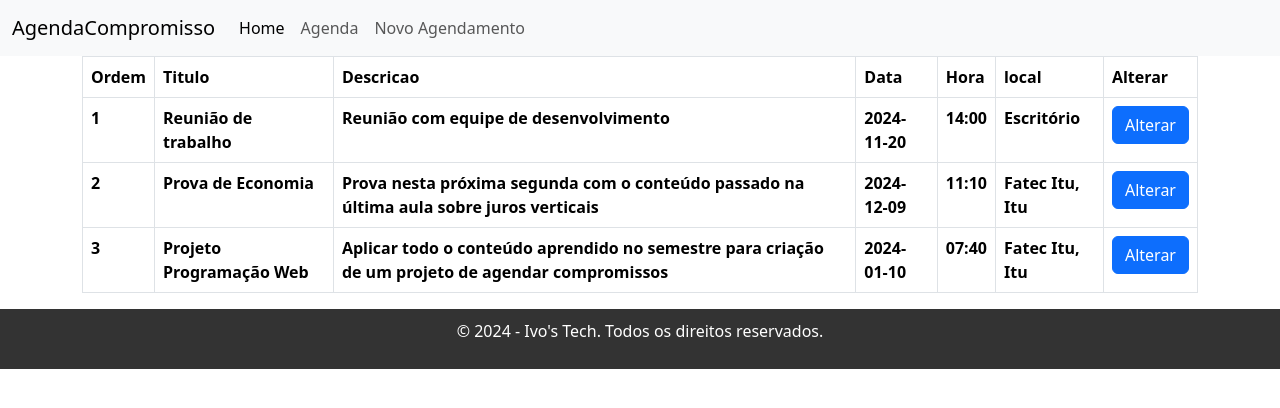
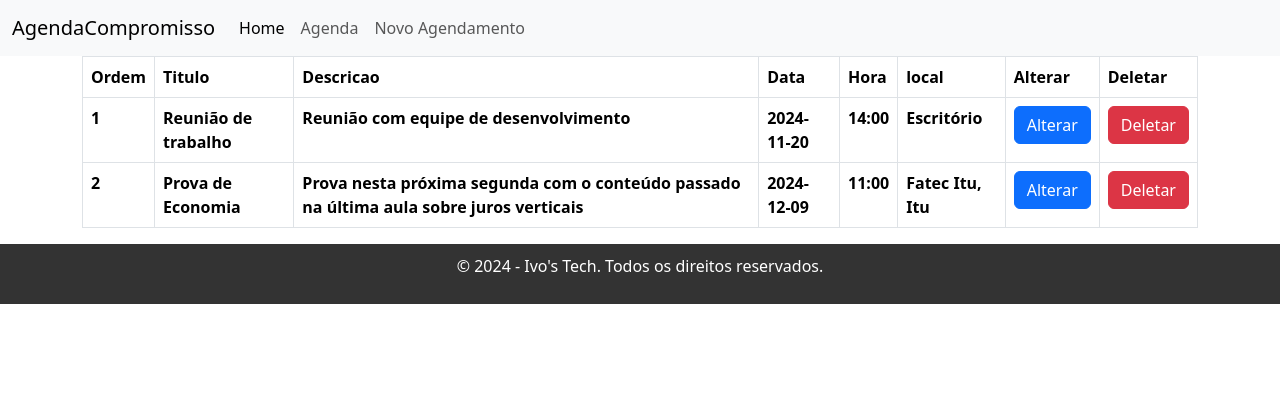
Before and after one commit to ivoosa7/ProjectFinalAngularFrontEnd, an Angular app: page /compromissos in a window 1280 px wide. Shown: the top 408 px of the page. Built offline with nearby package versions, Linux system fonts and the light colour scheme; data requests are answered from the project's data file.

Commit message:
Função deletar funcionando corretamente e finalizando a criação das 4 principais funções do crud

```diff
--- a/db.json
+++ b/db.json
@@ -13,15 +13,7 @@
       "titulo": "Prova de Economia",
       "descricao": "Prova nesta próxima segunda com o conteúdo passado na última aula sobre juros verticais",
       "data": "2024-12-09",
-      "hora": "11:10",
-      "local": "Fatec Itu, Itu"
-    },
-    {
-      "id": 3,
-      "titulo": "Projeto Programação Web",
-      "descricao": "Aplicar todo o conteúdo aprendido no semestre para criação de um projeto de agendar compromissos",
-      "data": "2024-01-10",
-      "hora": "07:40",
+      "hora": "11:00",
       "local": "Fatec Itu, Itu"
     }
   ]
--- a/src/app/agenda.service.ts
+++ b/src/app/agenda.service.ts
@@ -33,5 +33,8 @@ export class AgendaService {
     return this.http.put<Agenda>(`${this.url}/${agenda.id}`, agenda);
   }
 
-
+  //5ª Função
+  deleteAgenda(agenda: Agenda): Observable<void>{
+    return this.http.delete<void>(`${this.url}/${agenda.id}`);
+  }
 }
--- a/src/app/ver-compromissos/ver-compromissos.component.html
+++ b/src/app/ver-compromissos/ver-compromissos.component.html
@@ -9,6 +9,7 @@
             <th scope="col">Hora</th>
             <th scope="col">local</th>
             <th scope="col">Alterar</th>
+            <th scope="col">Deletar</th>
           </tr>
         </thead>
         <tbody>
@@ -20,6 +21,7 @@
             <th scope="row">{{agenda.hora}}</th>
             <th scope="row">{{agenda.local}}</th>
             <th scope="row"><button type="button" class="btn btn-primary" (click)="goToUpdate(agenda.id)">Alterar</button></th>
+            <th scope="row"><button type="button" class="btn btn-danger" (click)="deletarAgenda(agenda)">Deletar</button></th>
           </tr>
         </tbody>
       </table>
--- a/src/app/ver-compromissos/ver-compromissos.component.ts
+++ b/src/app/ver-compromissos/ver-compromissos.component.ts
@@ -28,4 +28,10 @@ export class VerCompromissosComponent implements OnInit{
   goToUpdate(id:Number){
     this.router.navigate(['/formcompromissos', id]);
   }
+
+  deletarAgenda(agenda: Agenda){
+    this.service.deleteAgenda(agenda).subscribe({
+      next: () => this.LoadAgenda()
+    });
+  }
 }
```
